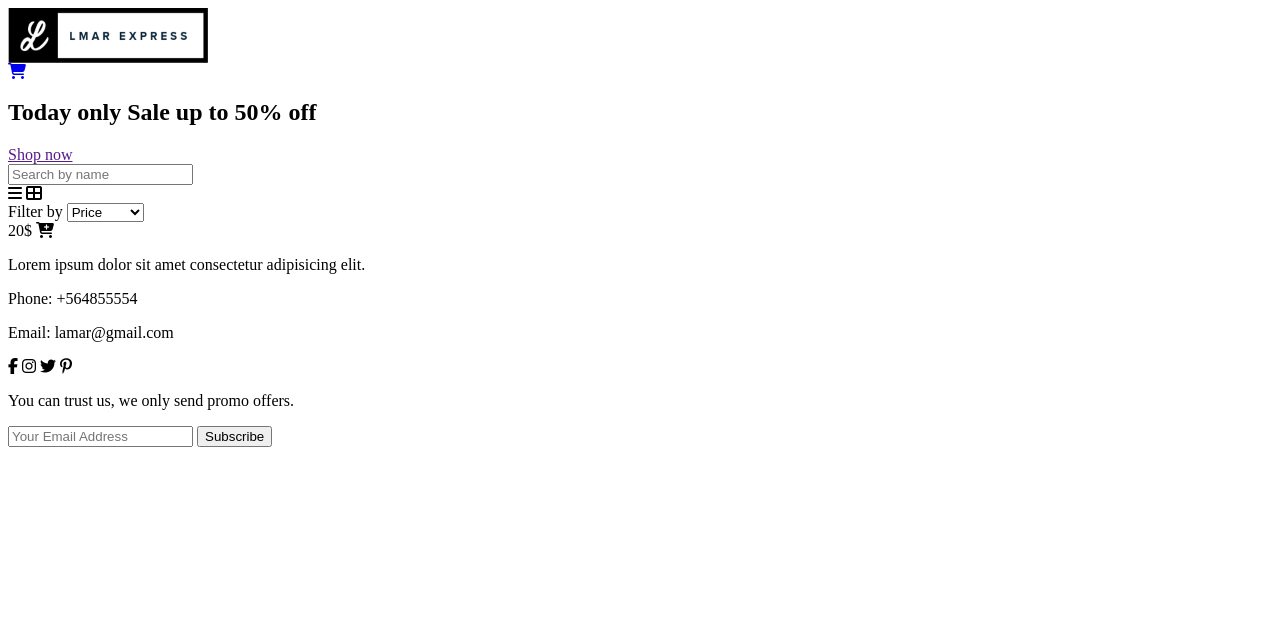
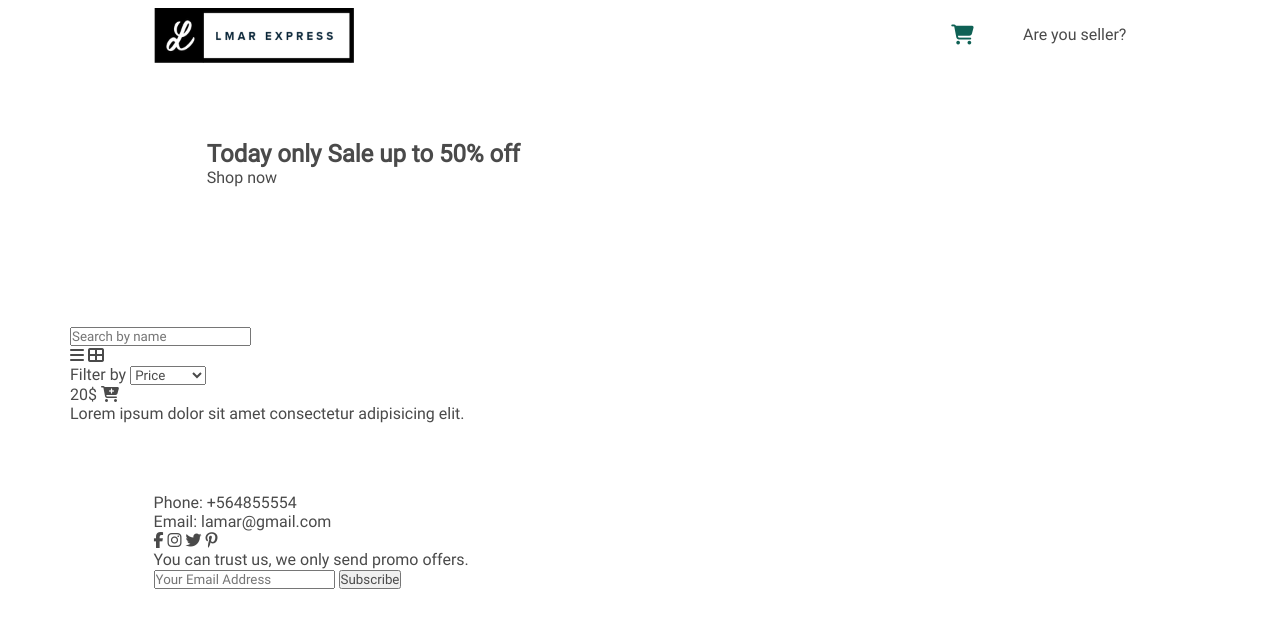
Before and after one commit to GSG-G8/LMAR_Express, a website: page customer.html in a window 1280 px wide. Drawn offline with Linux system fonts and the light colour scheme.

Commit message:
8 styling customer page relates #8

```diff
--- a/css/style.css
+++ b/css/style.css
@@ -0,0 +1,75 @@
+/* Start Golbal */
+
+* {
+    box-sizing: border-box;
+    margin: 0;
+    padding: 0;
+    font-family: regular;
+    color: #4a4a4a;
+  }
+
+  a {
+    text-decoration: none;
+    transition: 0.3s;
+  }
+
+  .container {
+    max-width: 76%;
+    margin: auto;
+  }
+
+  ul {
+    list-style-type: none;
+  }
+
+  @font-face {
+    font-family: bolde;
+    src: url("../fonts/Roboto-Bold.ttf") format("opentype");
+  }
+
+  @font-face {
+    font-family: medeum;
+    src: url("../fonts/Roboto-Medium.ttf") format("opentype");
+  }
+
+  @font-face {
+    font-family: regular;
+    src: url("../fonts/Roboto-Regular.ttf") format("opentype");
+  }
+
+  section {
+    padding: 70px;
+  }
+  /* End Golbal */
+
+  /* Start Main Header */
+  #header {
+      height: 70px;
+  }
+
+  #header .container {
+      height: 100%;
+  }
+
+  .header__navbar {
+      display: flex;
+      justify-content: space-between;
+      align-items: center;
+      height: 100%;
+  }
+
+  .header__rightnav {
+      display: flex;
+      justify-content: space-between;
+      width: 18%;
+  }
+
+  .fa-shopping-cart {
+      font-size: 20px;
+      color: #0f6155;
+  }
+
+  .fa-shopping-cart:hover {
+      color: #a6b76f;
+  }
+  /* End Main Header  */
--- a/customer.html
+++ b/customer.html
@@ -21,7 +21,7 @@
                 <!-- End Logo -->
                 <div class="header__rightnav">
                     <a href="cart.html" class="header__a"><i class="fas fa-shopping-cart"></i></a>
-                    <a href="seller.html" class="header__a"></a>
+                    <a href="seller.html" class="header__a">Are you seller?</a>
                 </div>
             </nav>
         </div>
```
Also changed, not shown: fonts/Roboto-Bold.ttf (added), fonts/Roboto-Medium.ttf (added), fonts/Roboto-Regular.ttf (added).
